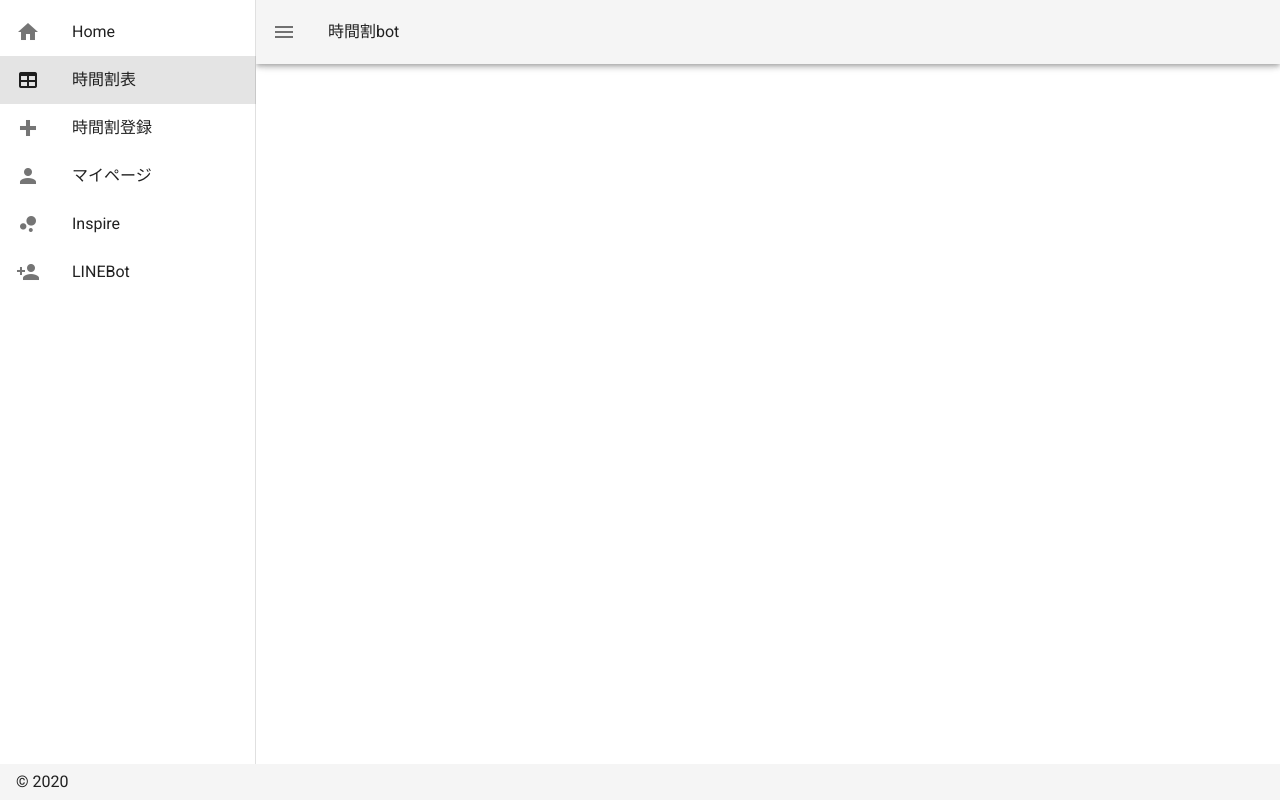
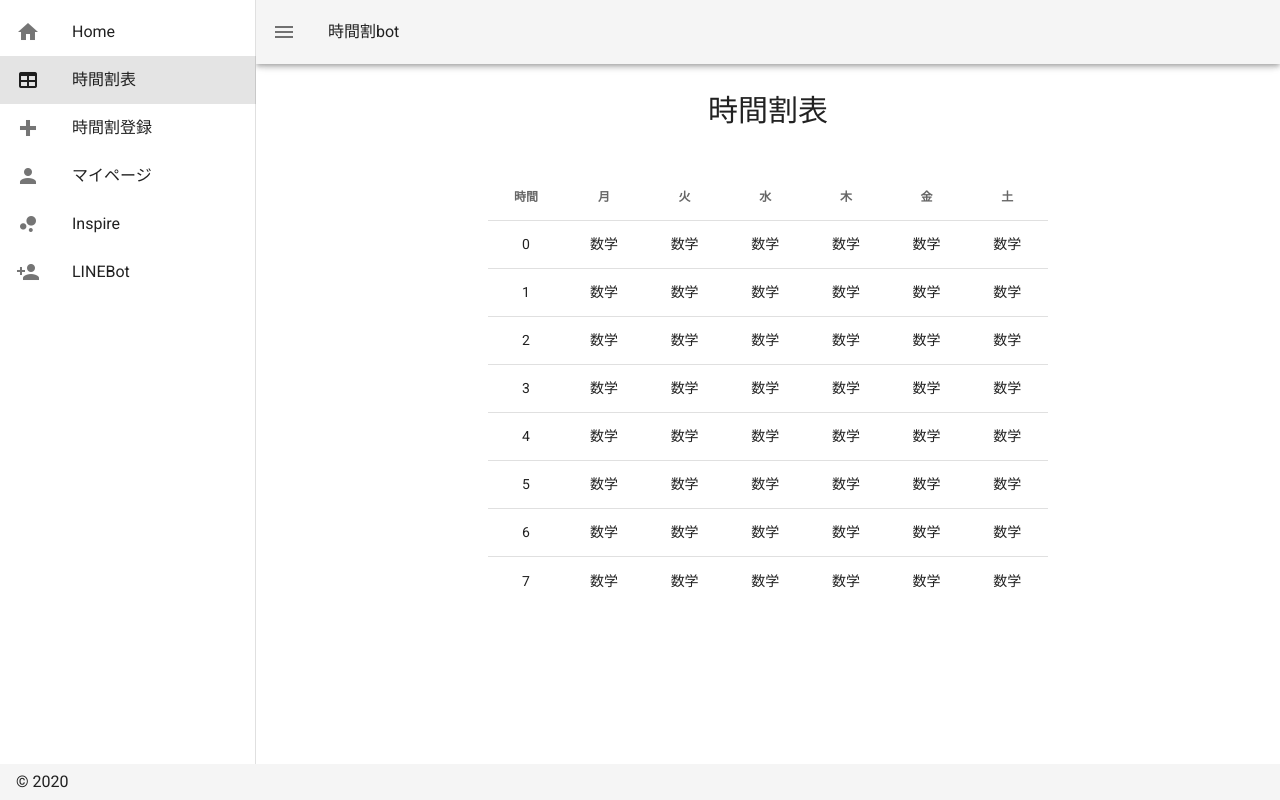
Before and after one commit to shinbunbun/jikanwari-liff, a Nuxt app: page /table in a window 1280 px wide. Built offline with nearby package versions, Linux system fonts and the light colour scheme.

Commit message:
add table.vue

```diff
--- /dev/null
+++ b/pages/table.vue
@@ -0,0 +1,118 @@
+<template>
+  <v-container column justify-center align-center>
+    <v-row class="text-center">
+      <v-col>
+        <p style="font-size: 30px">時間割表</p>
+      </v-col>
+    </v-row>
+    <v-row>
+      <v-col />
+      <v-col cols="12" sm="6" md="7" class="text-center">
+        <v-simple-table>
+          <template v-slot:default>
+            <thead>
+              <tr>
+                <th class="text-center">時間</th>
+                <th class="text-center">月</th>
+                <th class="text-center">火</th>
+                <th class="text-center">水</th>
+                <th class="text-center">木</th>
+                <th class="text-center">金</th>
+                <th class="text-center">土</th>
+              </tr>
+            </thead>
+            <tbody>
+              <tr>
+                <td class="text-center">0</td>
+                <td class="text-center">数学</td>
+                <td class="text-center">数学</td>
+                <td class="text-center">数学</td>
+                <td class="text-center">数学</td>
+                <td class="text-center">数学</td>
+                <td class="text-center">数学</td>
+              </tr>
+              <tr>
+                <td class="text-center">1</td>
+                <td class="text-center">数学</td>
+                <td class="text-center">数学</td>
+                <td class="text-center">数学</td>
+                <td class="text-center">数学</td>
+                <td class="text-center">数学</td>
+                <td class="text-center">数学</td>
+              </tr>
+              <tr>
+                <td class="text-center">2</td>
+                <td class="text-center">数学</td>
+                <td class="text-center">数学</td>
+                <td class="text-center">数学</td>
+                <td class="text-center">数学</td>
+                <td class="text-center">数学</td>
+                <td class="text-center">数学</td>
+              </tr>
+              <tr>
+                <td class="text-center">3</td>
+                <td class="text-center">数学</td>
+                <td class="text-center">数学</td>
+                <td class="text-center">数学</td>
+                <td class="text-center">数学</td>
+                <td class="text-center">数学</td>
+                <td class="text-center">数学</td>
+              </tr>
+              <tr>
+                <td class="text-center">4</td>
+                <td class="text-center">数学</td>
+                <td class="text-center">数学</td>
+                <td class="text-center">数学</td>
+                <td class="text-center">数学</td>
+                <td class="text-center">数学</td>
+                <td class="text-center">数学</td>
+              </tr>
+              <tr>
+                <td class="text-center">5</td>
+                <td class="text-center">数学</td>
+                <td class="text-center">数学</td>
+                <td class="text-center">数学</td>
+                <td class="text-center">数学</td>
+                <td class="text-center">数学</td>
+                <td class="text-center">数学</td>
+              </tr>
+              <tr>
+                <td class="text-center">6</td>
+                <td class="text-center">数学</td>
+                <td class="text-center">数学</td>
+                <td class="text-center">数学</td>
+                <td class="text-center">数学</td>
+                <td class="text-center">数学</td>
+                <td class="text-center">数学</td>
+              </tr>
+              <tr>
+                <td class="text-center">7</td>
+                <td class="text-center">数学</td>
+                <td class="text-center">数学</td>
+                <td class="text-center">数学</td>
+                <td class="text-center">数学</td>
+                <td class="text-center">数学</td>
+                <td class="text-center">数学</td>
+              </tr>
+            </tbody>
+          </template>
+        </v-simple-table>
+      </v-col>
+      <v-col />
+    </v-row>
+  </v-container>
+</template>
+
+<script>
+
+export default {
+  components: {
+  }
+}
+</script>
+
+<style scoped>
+v-btn {
+  font-size: 30px;
+}
+</style>
```
Also changed, not shown: .eslintrc.js.
